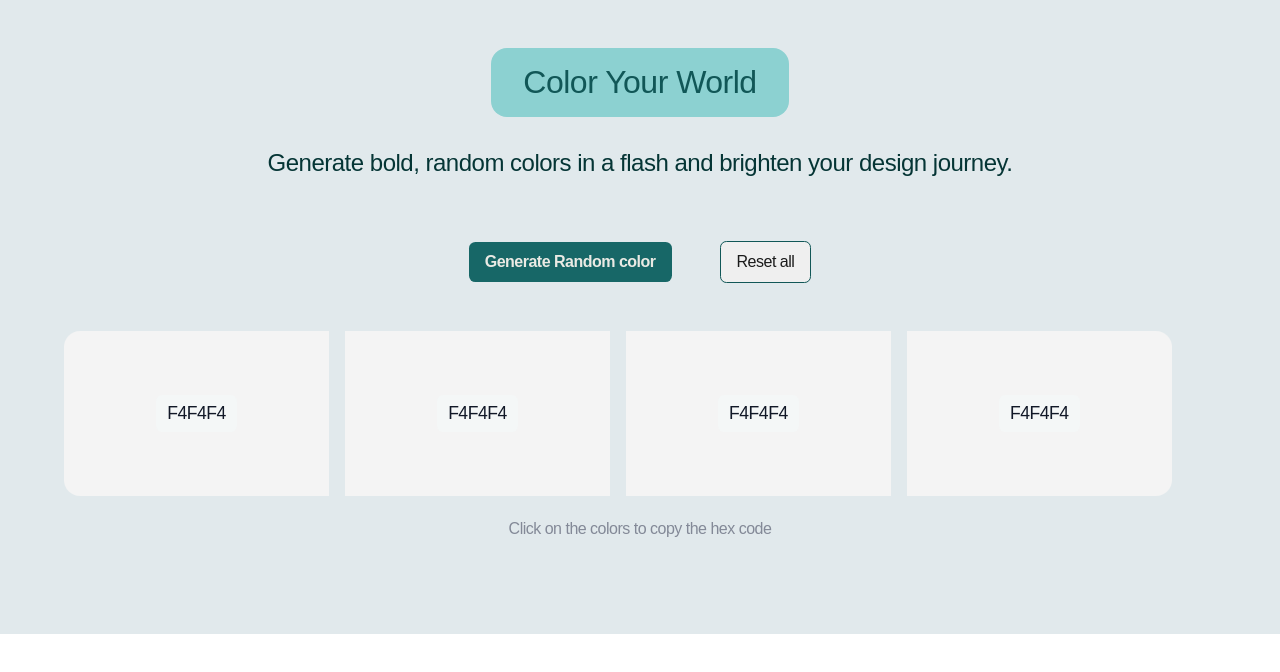
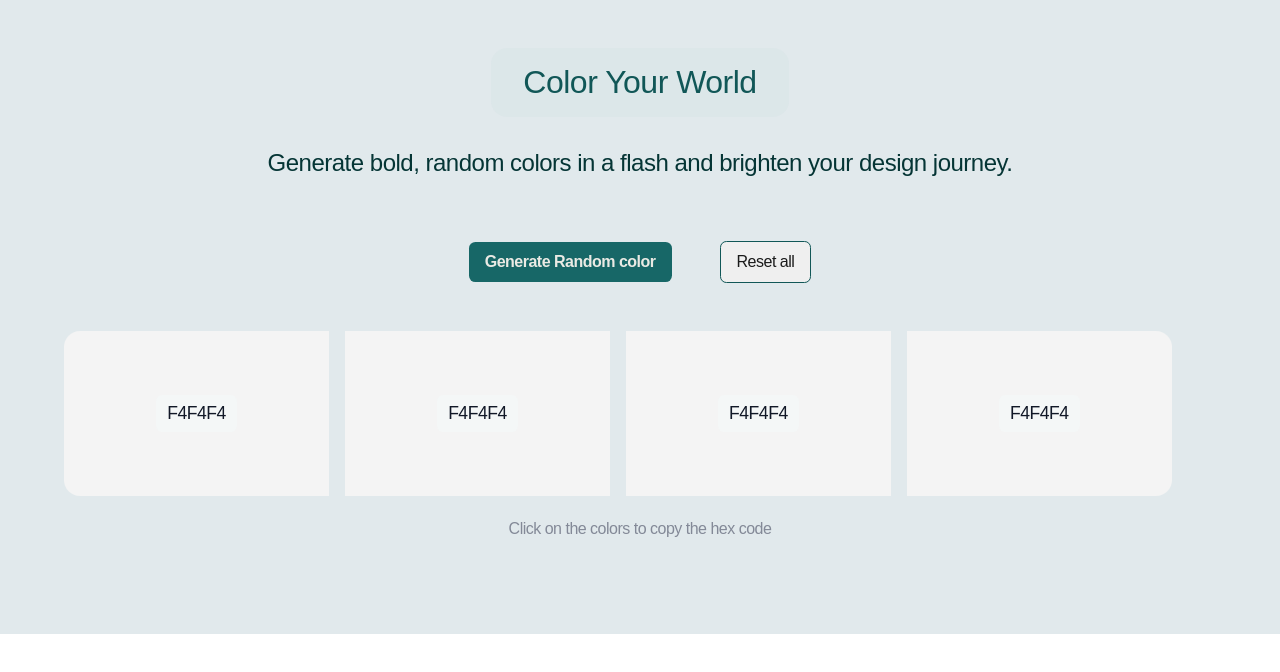
Before and after one commit to CollinsCET/color-generator, a plain HTML site: page index.html in a window 1280 px wide. Drawn offline with Linux system fonts and the light colour scheme.

Commit message:
version 2.2.1

```diff
--- a/style.css
+++ b/style.css
@@ -35,7 +35,7 @@
     width: fit-content;
     height: auto;
     text-align: center;
-    background-color: #8cd1d1;
+    background-color: #a1bdbd12;
     border-radius: 1rem;
 }
 
```
